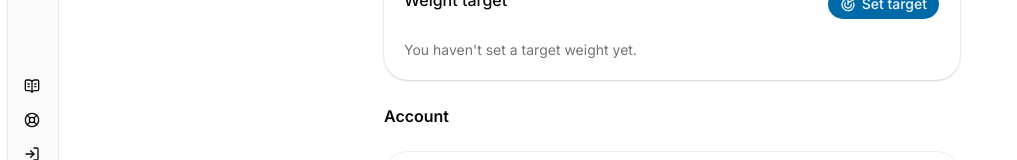
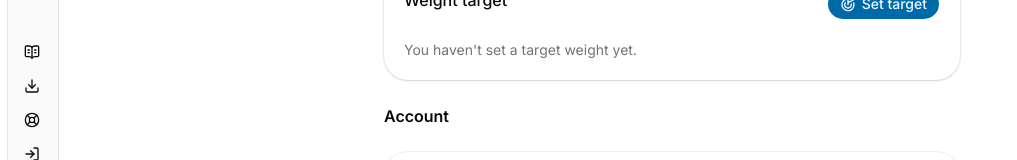
Before and after one commit to shravzzv/trinity, a Next.js app: page /settings in a window 1280 px wide. Shown: the part 606-766 px from the top of the page, without its empty margins (0-1017 px from the left). Built offline with nearby package versions, Linux system fonts and the light colour scheme; no server answers.

Commit message:
feat: add link to download in app sidebar

```diff
--- a/components/app-sidebar.tsx
+++ b/components/app-sidebar.tsx
@@ -24,7 +24,7 @@ import {
 } from '@/components/ui/tooltip'
 import { motion } from 'motion/react'
 import { appLinks } from '@/constants/navigation'
-import { BookOpenText, LifeBuoy, LogIn, LogOut } from 'lucide-react'
+import { BookOpenText, Download, LifeBuoy, LogIn, LogOut } from 'lucide-react'
 import { useAuthContext } from '@/providers/auth-provider'
 import { signOut } from '@/lib/auth'
 import { Spinner } from './ui/spinner'
@@ -111,6 +111,15 @@ export function AppSidebar() {
             </SidebarMenuItem>
 
             <SidebarMenuItem>
+              <SidebarMenuButton asChild tooltip='Download'>
+                <Link href='/download'>
+                  <Download />
+                  <span>Download</span>
+                </Link>
+              </SidebarMenuButton>
+            </SidebarMenuItem>
+
+            <SidebarMenuItem>
               <SidebarMenuButton asChild tooltip='Support'>
                 <Link href='/support'>
                   <LifeBuoy />
```
